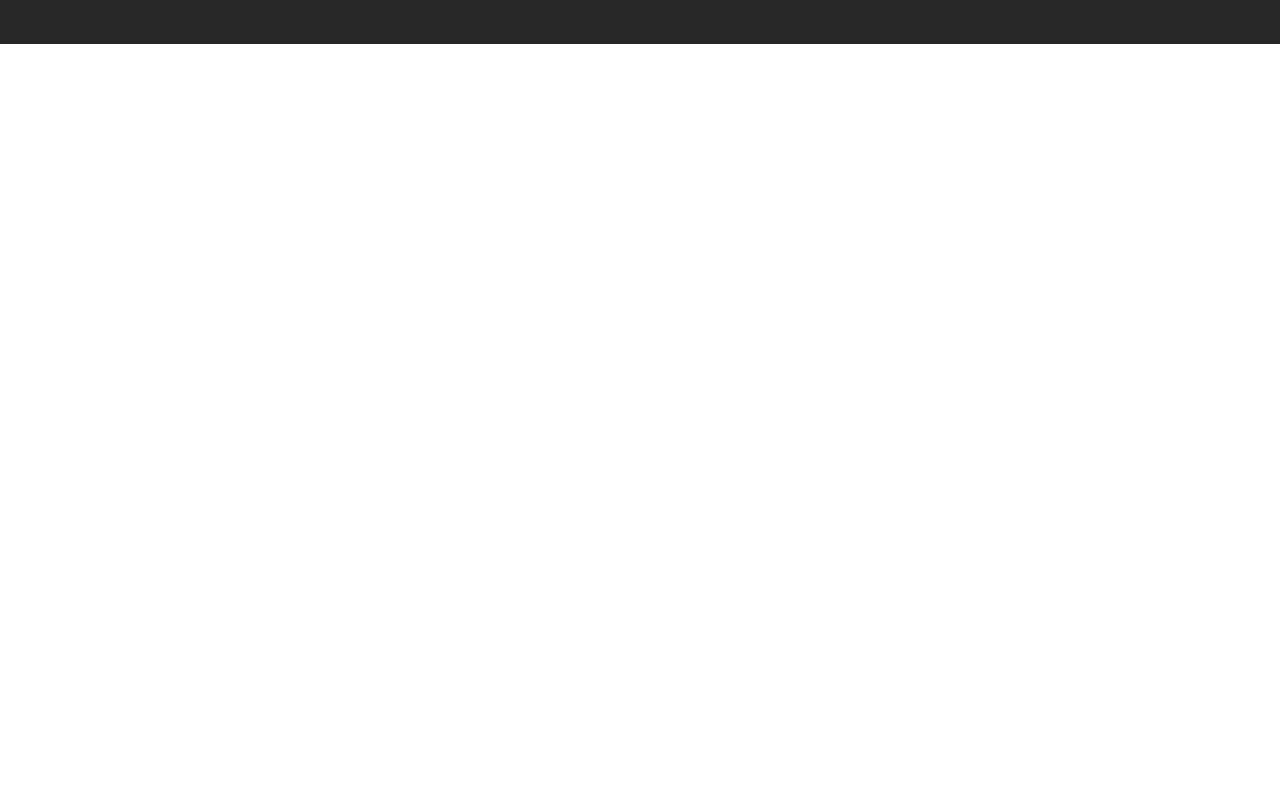
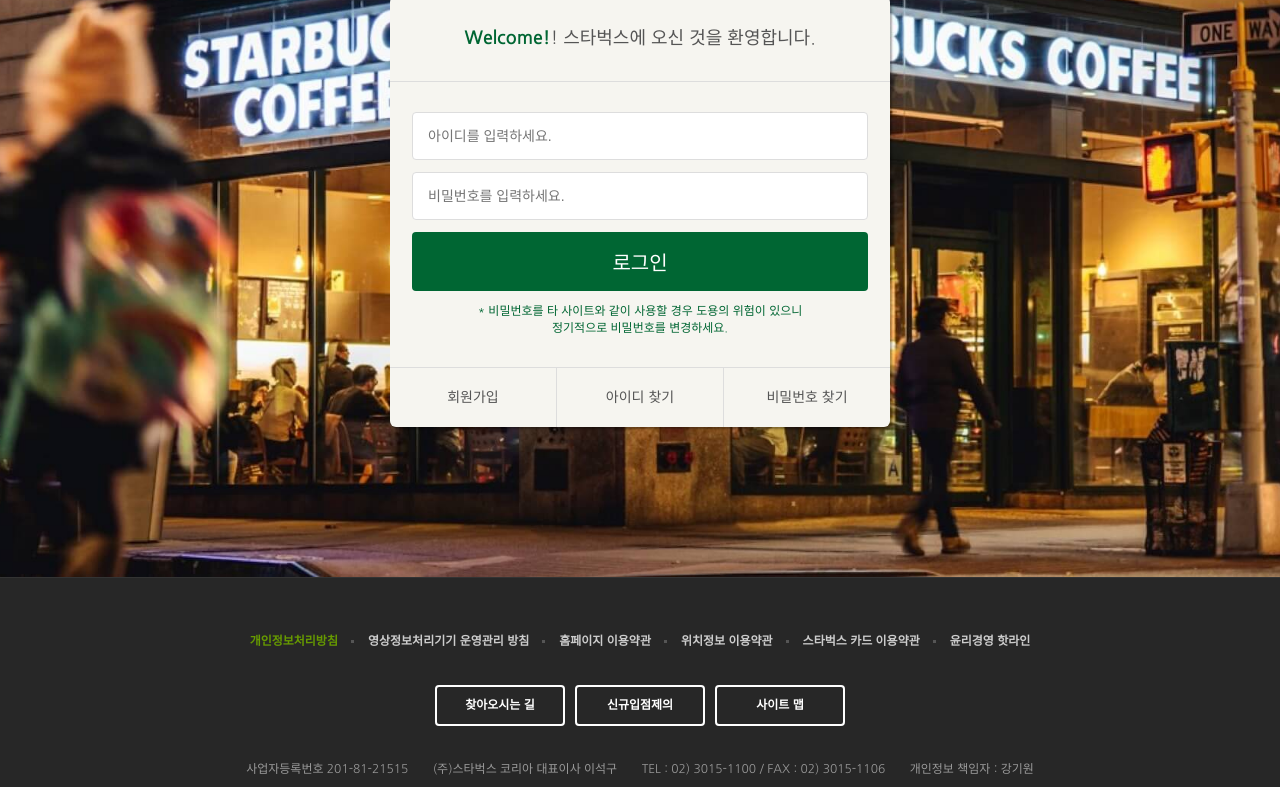
Before and after one commit to alan-oh9604/startbucks, a plain HTML site: page signin/index.html in a window 1280 px wide. Shown: the part 290-1077 px from the top of the page. Before the commit the page ends 800 px from the top, so only its background shows below. Drawn offline with nearby package versions, Linux system fonts and the light colour scheme.

Commit message:
로그인 페이지 완성

```diff
--- /dev/null
+++ b/css/signin.css
@@ -0,0 +1,78 @@
+.signin {
+  margin-top: 120px;
+  padding: 100px 0 150px;
+  background-image: url("../images/signin_bg.jpg");
+  background-repeat: no-repeat;
+  background-position: center;
+  background-attachment: fixed;
+  background-size: cover;
+}
+.signin h1 {
+  color: #fff;
+  font-size: 30px;
+  font-weight: 700;
+  text-align: center;
+  margin-bottom: 24px;
+}
+.signin__card {
+  width: 500px;
+  margin: 0 auto;
+  border-radius: 6px;
+  background-color: #f6f5f0;
+  box-shadow: 2px 2px 2px rgba(0, 0, 0, .3);
+  color: #555;
+}
+.signin__card h2 {
+  padding: 30px;
+  font-size: 18px;
+  text-align: center;
+  border-bottom: 1px solid #ddd;
+}
+.signin__card h2 strong {
+  font-weight: 700;
+  color: #006633;
+}
+.signin__card form {
+  padding:  30px 22px;
+}
+.signin__card form input {
+  width: 100%;
+  margin-bottom: 12px;
+  padding: 15px;
+  border: 1px solid #ddd;
+  border-radius: 4px;
+  outline: none;
+  box-sizing: border-box;
+  font-size: 14px;
+}
+.signin__card form [type="submit"] {
+  background-color: #006633;
+  border: none;
+  color: #fff;
+  font-size: 20px;
+  cursor: pointer;
+}
+.signin__card form p {
+  font-size: 12px;
+  color: #006633;
+  text-align: center;
+}
+.signin__card .actions {
+  display: flex;
+  border-top: 1px solid #ddd;
+}
+.signin__card .actions a {
+  flex-grow: 1;
+  flex-basis: 0;
+  text-align: center;
+  padding: 20px;
+  color: #555;
+  font-size: 14px;
+  border-right: 1px solid #ddd;
+}
+.signin__card .actions a:last-child {
+  border-right: none;
+}
+.signin__card .actions a:hover {
+  text-decoration: underline;
+}
--- a/signin/index.html
+++ b/signin/index.html
@@ -36,13 +36,14 @@
   <link rel="stylesheet" href="https://fonts.googleapis.com/icon?family=Material+Icons" />
 
   <link rel="stylesheet" href="../css/common.css" />
+  <link rel="stylesheet" href="../css/signin.css" />
 
 
   <script defer src="../js/common.js"></script>
 </head>
 <body>
 
-  <!--HEADER-->
+
   <header>
     <div class="inner">
 
@@ -374,7 +375,26 @@
   </header>
 
   <section class="signin">
-
+    <h1>로그인</h1>
+    <div class="signin__card">
+      <h2>
+        <strong>Welcome!</strong>! 스타벅스에 오신 것을 환영합니다.
+      </h2>
+      <form>
+        <input type="text" placeholder="아이디를 입력하세요.">
+        <input type="password" placeholder="비밀번호를 입력하세요.">
+        <input type="submit" value="로그인" />
+        <p>
+          * 비밀번호를 타 사이트와 같이 사용할 경우 도용의 위험이 있으니 <br />
+          정기적으로 비밀번호를 변경하세요.
+        </p>
+      </form>
+      <div class="actions">
+        <a href="javascript:void(0)">회원가입</a>
+        <a href="javascript:void(0">아이디 찾기</a>
+        <a href="javascript:void(0">비밀번호 찾기</a>
+      </div>
+    </div>
   </section>
 
 
```
